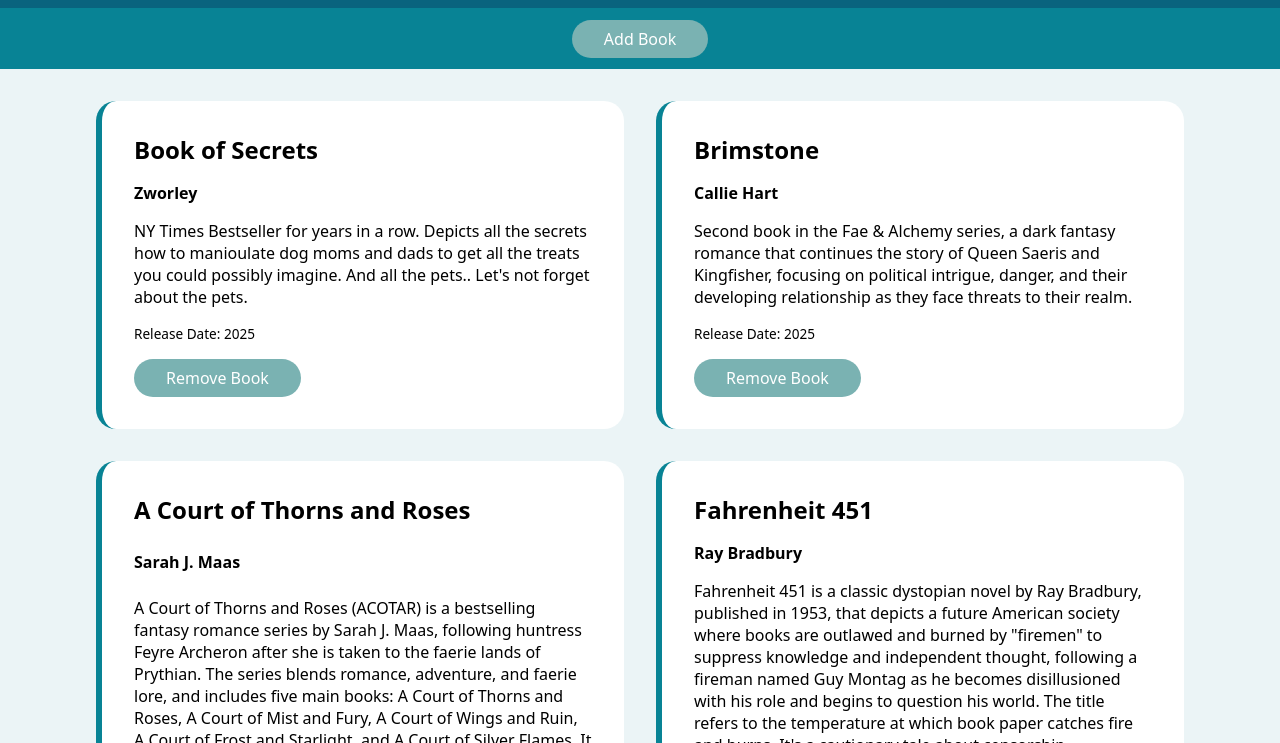
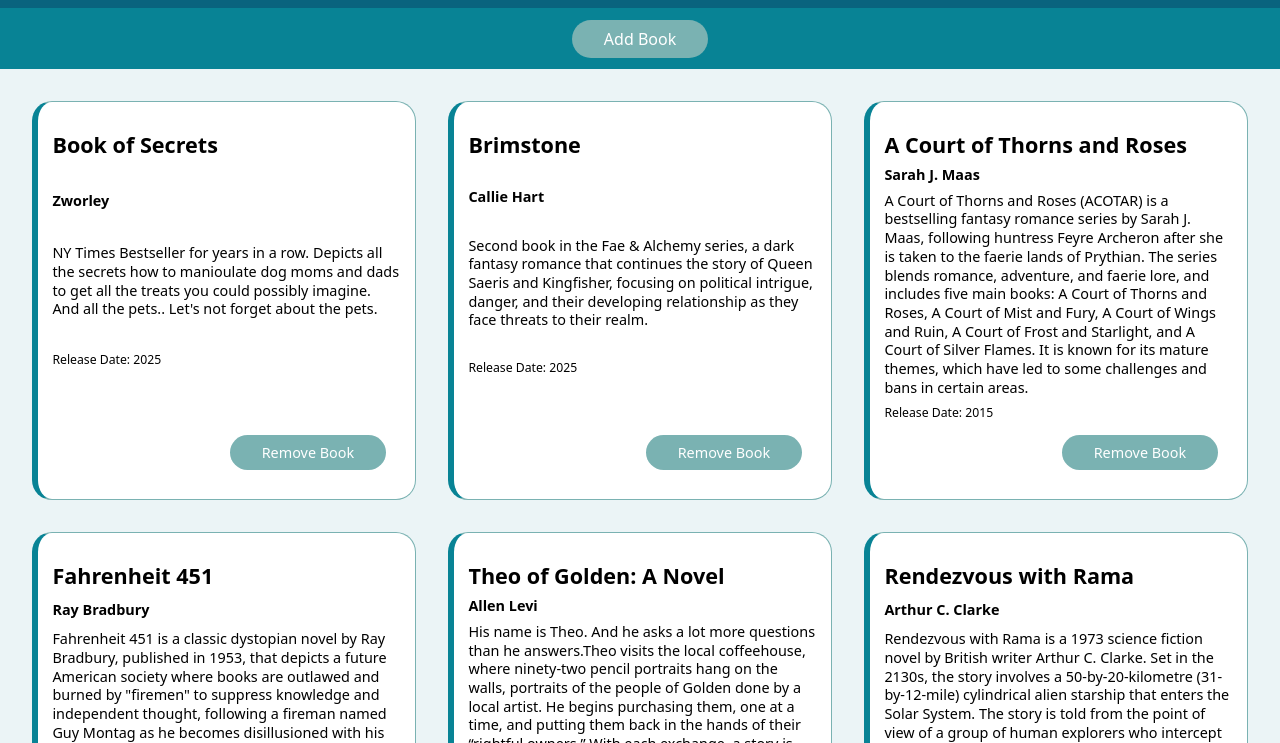
Before and after one commit to filip-writes-code/my-library, a plain HTML site: page index.html in a window 1280 px wide. Shown: the part 57-800 px from the top of the page. Drawn offline with Linux system fonts and the light colour scheme.

Commit message:
Cosmetic changes

```diff
--- a/css/styles.css
+++ b/css/styles.css
@@ -16,9 +16,14 @@
 .container {
     min-height: 100vh;
     background-color: #EBF4F6;
+    display: flex;
+    flex-direction: column;
+    justify-content: center;
+    align-items: center;
 }
 
 .header {
+    width: 100%;
     display: flex;
     flex-direction: column;
     position: sticky;
@@ -42,16 +47,19 @@
     display: grid;
     grid-template-columns: repeat(auto-fit, minmax(350px, 1fr));
     gap: 2em;
-    padding: 2em 6em;
+    padding: 2em;
 }
 
 .card {
     display: grid;
     background-color: white;
     border-radius: 20px;
+    border: 0.2px solid #7AB2B2;
     border-left: 6px solid #088395;
-    padding: 2em;
-    gap: 1em;
+    padding: 2em 1em;
+    gap: 0.5em;
+    font-size: 0.9em;
+    line-height: 1.3;
 }
 
 .card .year {
@@ -60,4 +68,7 @@
 
 .card-menu {
     align-self: end;
+    justify-self: right;
+    margin-top: 0.5em;
+    margin-right: 1em;
 }
--- a/index.html
+++ b/index.html
@@ -5,7 +5,6 @@
     <meta name="viewport" content="width=device-width, initial-scale=1.0">
     <title>My Library</title>
     <link rel="stylesheet" href="css/styles.css">
-    <script src="js/script.js" defer></script>
 </head>
 <body>
     <div class="container">
@@ -19,5 +18,6 @@
         </div>
         <div id="library" class="library"></div>
     </div>
+    <script src="js/script.js"></script>
 </body>
 </html>
--- a/js/script.js
+++ b/js/script.js
@@ -1,7 +1,7 @@
 const myLibrary = [];
 
 function Book(name, author, description, year, isRead) {
-    this.id = crypto.randomUUID();
+    // this.id = crypto.randomUUID();
     this.name = name;
     this.author = author;
     this.description = description;
@@ -12,7 +12,7 @@
 function addBookToLibrary(name, author, description, year, isRead) {
     const book = new Book(name, author, description, year, isRead);
     myLibrary.push(book);
-    console.log(book)
+    console.log(book);
 }
 
 //add books to library
@@ -50,12 +50,12 @@
         const removeBook = document.createElement('button');
         removeBook.textContent = 'Remove Book';
         cardMenu.appendChild(removeBook);
-
+        //form a full card
         card.appendChild(title);
         card.appendChild(author);
         card.appendChild(description);
         card.appendChild(year);
-        card.appendChild(cardMenu)
+        card.appendChild(cardMenu);
         libraryContainer.appendChild(card);
     })
 }
```
